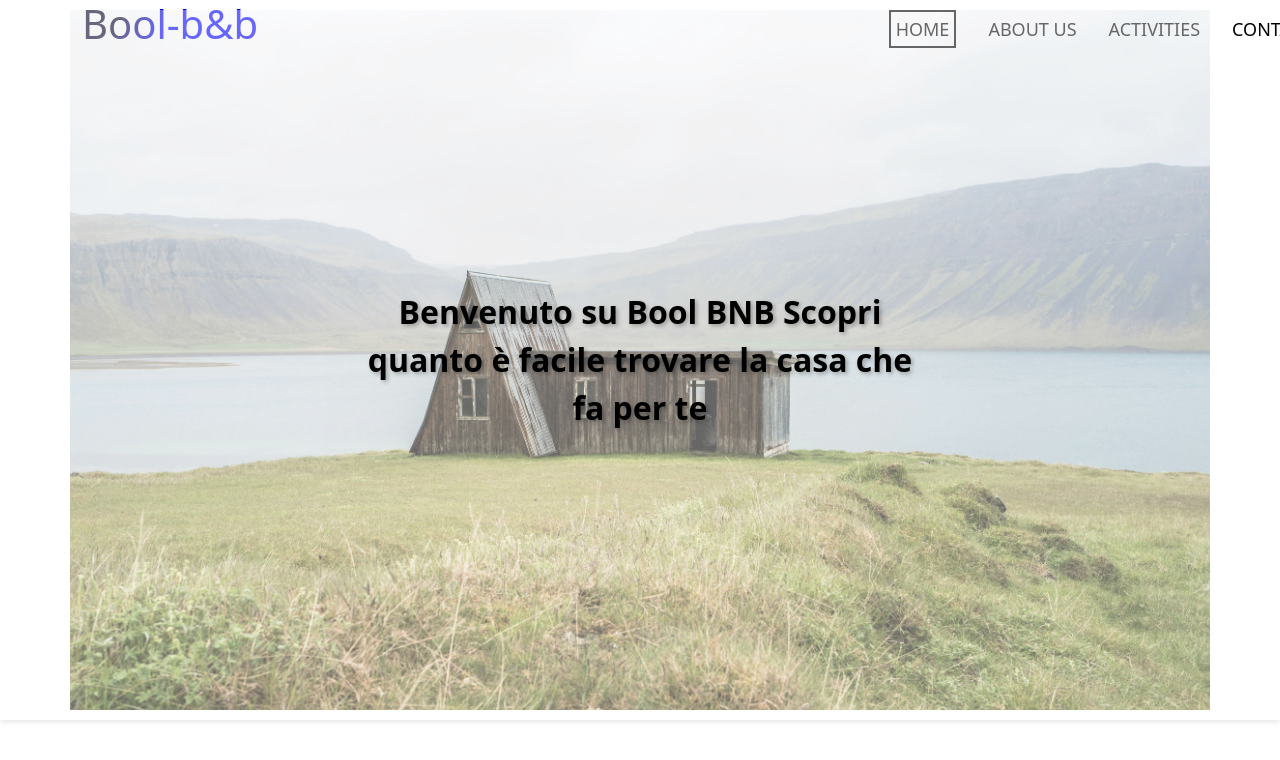
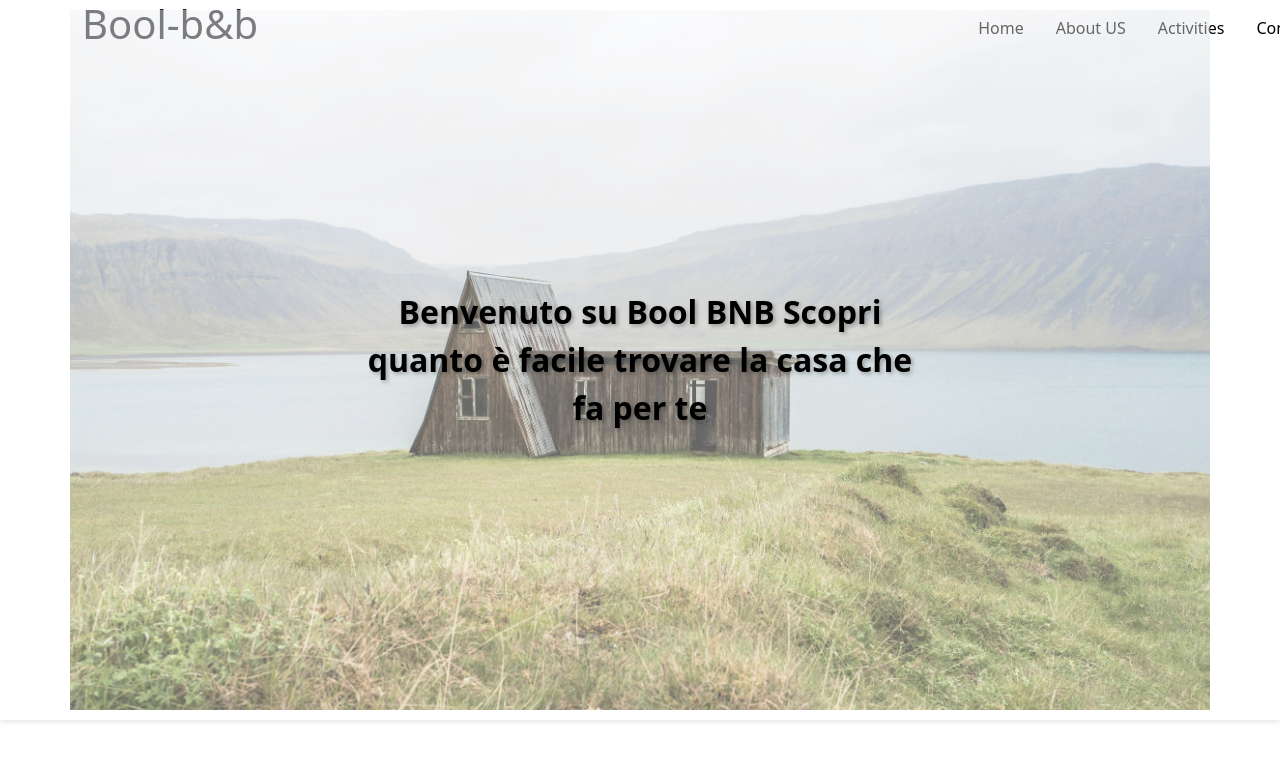
Before and after one commit to GiacomoAccardi/bool-bnb-front, a Vue app: page / in a window 1280 px wide. Shown: the top 760 px of the page. Built offline with nearby package versions, Linux system fonts and the light colour scheme; no server answers.

Commit message:
modularizzato

```diff
--- a/src/components/AppHeader.vue
+++ b/src/components/AppHeader.vue
@@ -1,32 +1,21 @@
 <template>
 	<header class="app-header">
 		<div class="container position-relative">
-        <div class="row sticky z-10">
-          <div class="col-2">
-            <!-- <img class="logo" src="../assets/BOOL-BNB-DB.png" alt="Logo"> -->
-            <h1 class="logo-config rainbow3">Bool-b&b</h1>
-          </div>
-          <div class="col-10">
-            <div class="content">
-              <ul class="list-unstyled mt-3 d-flex justify-content-end">
-                <li class="mx-3"><router-link to="/" class="text-decoration-none text-black" active-class="active-link" exact> Home </router-link></li>
-                <li class="mx-3"><a href="#" class="text-decoration-none text-black">About US</a></li>
-                <li class="mx-3"><a href="#" class="text-decoration-none text-black">Activities</a></li>
-                <li class="mx-3"><a href="#" class="text-decoration-none text-black">Contacts</a></li>
-              </ul>
-            </div>
-          </div>
-        </div>
+			<AppNavbar />
 			<div class="centered-text">
-          Benvenuto su Bool BNB
-         Scopri quanto è facile trovare la casa che fa per te
+				Benvenuto su Bool BNB Scopri quanto è facile trovare la casa che fa per
+				te
 			</div>
 		</div>
 	</header>
 </template>
 
 <script>
+import AppNavbar from "./AppNavbar.vue";
 export default {
+	components: {
+		AppNavbar,
+	},
 };
 </script>
 
@@ -38,7 +27,7 @@
 }
 
 .container {
-    background-image: url('../assets/bg_2.jpg');
+	background-image: url("../assets/bg_2.jpg");
 	background-size: cover;
 	background-position: center;
 	position: absolute;
@@ -51,7 +40,7 @@
 }
 
 .container::before {
-    content: '';
+	content: "";
 	position: absolute;
 	top: 0;
 	left: 0;
@@ -112,11 +101,14 @@
 	width: 100%;
 }
 
-  .rainbow3{
-    background: linear-gradient(114deg, rgba(2,0,36,1) 21%, rgba(1,0,255,1) 45%);
+.rainbow3 {
+	background: linear-gradient(
+		114deg,
+		rgba(2, 0, 36, 1) 21%,
+		rgba(1, 0, 255, 1) 45%
+	);
 	-webkit-background-clip: text;
 	background-clip: text;
 	color: transparent;
 }
-
 </style>
--- /dev/null
+++ b/src/components/AppNavbar.vue
@@ -0,0 +1,36 @@
+<script>
+export default {};
+</script>
+<template>
+	<div class="row sticky z-10">
+		<div class="col-2">
+			<!-- <img class="logo" src="../assets/BOOL-BNB-DB.png" alt="Logo"> -->
+			<h1 class="logo-config rainbow3">Bool-b&b</h1>
+		</div>
+		<div class="col-10">
+			<div class="content">
+				<ul class="list-unstyled mt-3 d-flex justify-content-end">
+					<li class="mx-3">
+						<router-link
+							to="/"
+							class="text-decoration-none text-black"
+							active-class="active-link"
+							exact>
+							Home
+						</router-link>
+					</li>
+					<li class="mx-3">
+						<a href="#" class="text-decoration-none text-black">About US</a>
+					</li>
+					<li class="mx-3">
+						<a href="#" class="text-decoration-none text-black">Activities</a>
+					</li>
+					<li class="mx-3">
+						<a href="#" class="text-decoration-none text-black">Contacts</a>
+					</li>
+				</ul>
+			</div>
+		</div>
+	</div>
+</template>
+<style lang=""></style>
```
Lines whose indentation alone changed are shown as unchanged.
